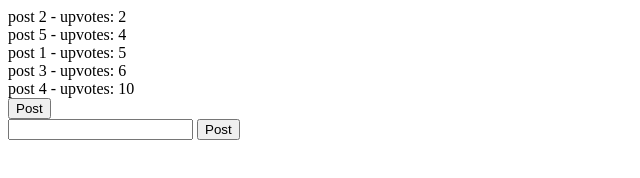
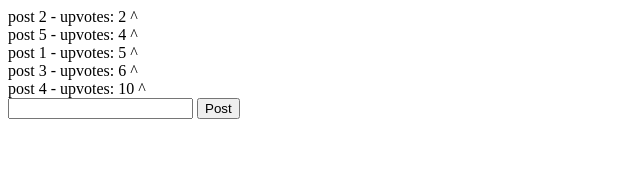
Before and after one commit to benhalverson/rails-angular-qa, a website: page index.html in a window 1280 px wide. Shown: the whole page, without its empty margins (0-640 px from the left). Drawn offline with nearby package versions, Linux system fonts and the light colour scheme.

Commit message:
upvote function

```diff
--- a/app.js
+++ b/app.js
@@ -3,7 +3,7 @@ angular.module('quoraClone', [])
 	.controller('MainCtrl', [
 			'$scope',
 			function ($scope){
-			$scope.posts = [
+		$scope.posts = [
 				{title: 'post 1', upvotes: 5},
 				{title: 'post 2', upvotes: 2},
 				{title: 'post 3', upvotes: 6},
@@ -17,4 +17,7 @@ angular.module('quoraClone', [])
 			$scope.posts.push({title: $scope.title, upvotes: 0});
 			$scope.title = '';
 		};
+		$scope.incrementUpvotes = function (post) {
+			post.upvotes += 1;
+		}
 		}]);
--- a/index.html
+++ b/index.html
@@ -7,8 +7,10 @@
   <script src="app.js"></script>
 </head>
 <body ng-app="quoraClone" ng-controller="MainCtrl">
-<div ng-repeat="post in posts | orderBy: 'upvotes'">{{post.title}} - upvotes: {{post.upvotes}}</div>
-<button ng-click="addPost()">Post</button>
+<div ng-repeat="post in posts | orderBy: 'upvotes'">{{post.title}} - upvotes: {{post.upvotes}}
+  <span ng-click="incrementUpvotes(post)">^</span>
+</div>
+
 <form ng-submit="addPost()">
   <input type="text" ng-model="title" />
   <button type="submit">Post</button>
```
